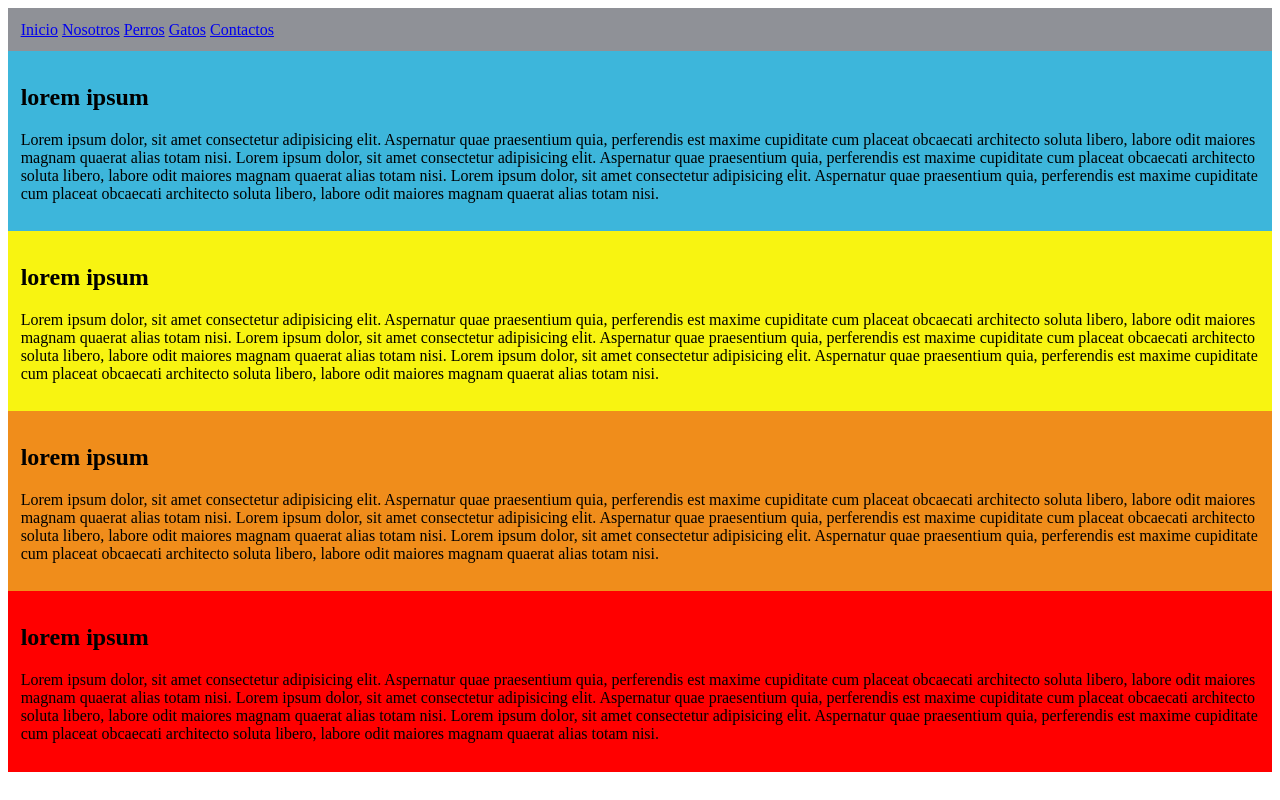
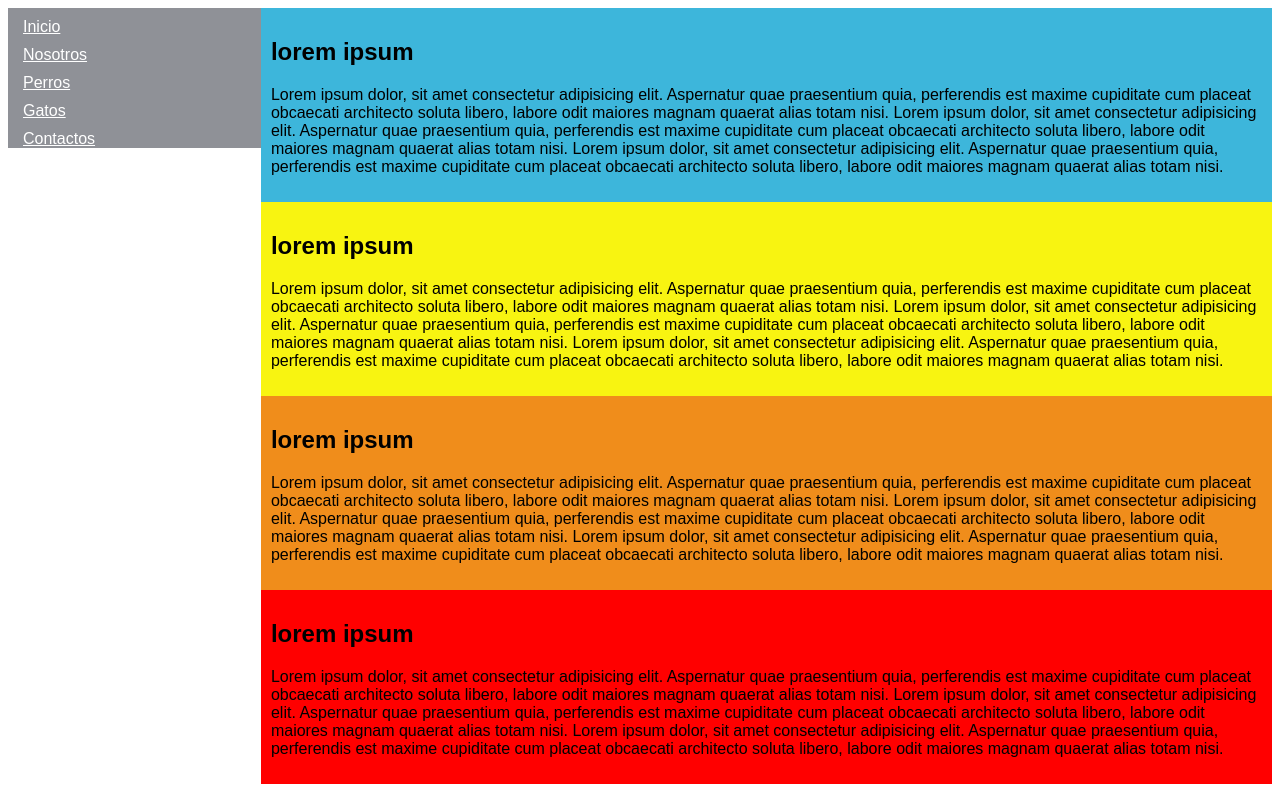
Before and after one commit to KevinPazSanchez/Uso-CSS, a plain HTML site: page index.html in a window 1280 px wide. Drawn offline with Linux system fonts and the light colour scheme.

Commit message:
Se modifican estilos de la pagina principal

```diff
--- a/CSS/estilos.css
+++ b/CSS/estilos.css
@@ -22,12 +22,25 @@
 
 }
 
+#contenido {
+    float: right;
+    width: 80%;
+    margin: auto;
+    font-family: sans-serif;
+}
+
 #menu{
     background-color: rgb(143, 145, 151);
-    padding: 1%;
-    }
+    float: left;
+    width: 20%;
 
+}
 
-    #body{
-        background-color: lawngreen;
-    }
+#menu a {
+        display: block;
+        margin-top: 10px;
+        margin-left: 15px;
+        color:white;
+        font-family:sans-serif;
+}
+a:hover{font-weight: bold;}
```
